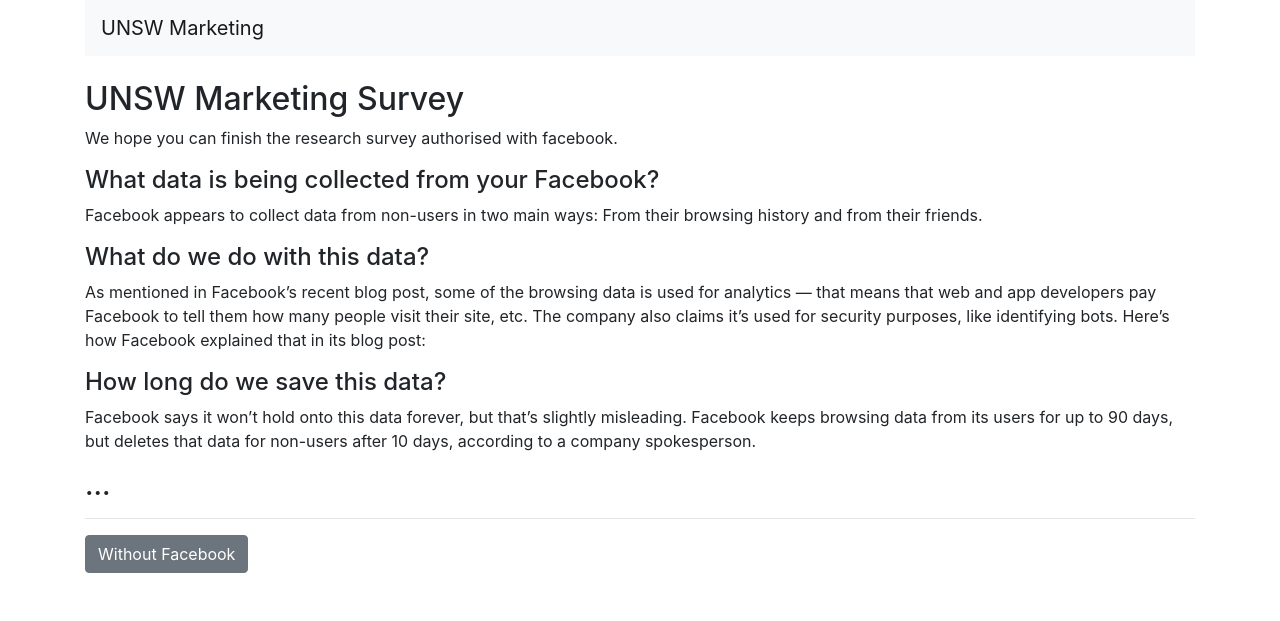
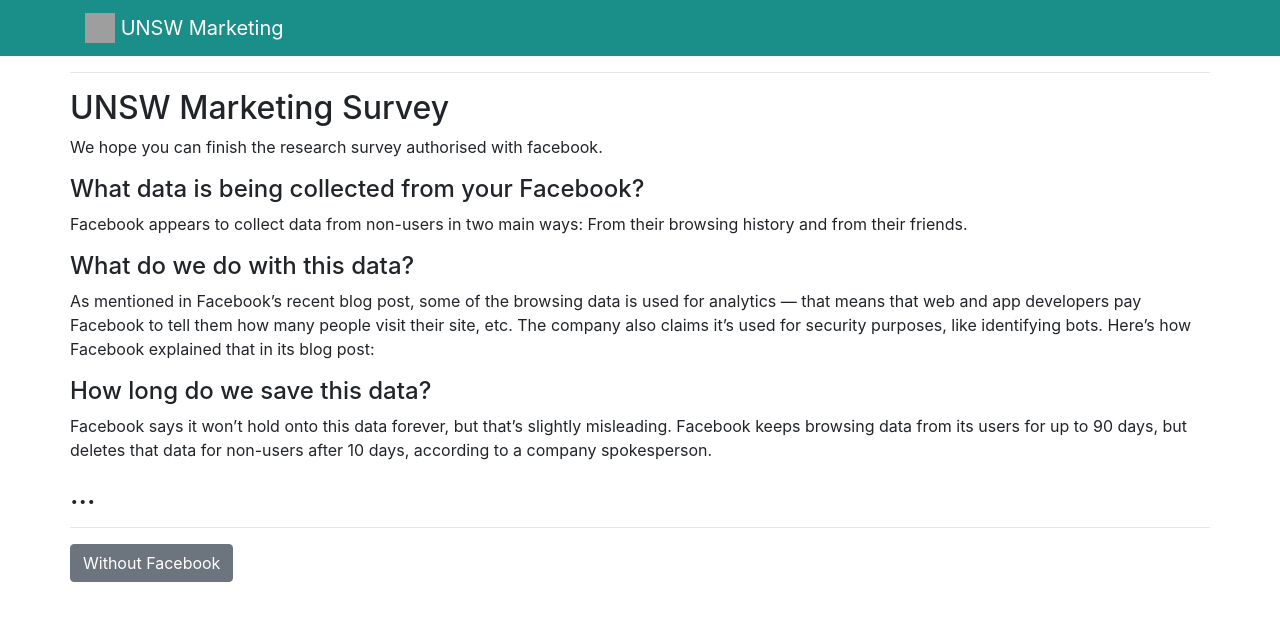
Before and after one commit to kfengc27/research_app, a Django app: page / in a window 1280 px wide. Shown: the top 621 px of the page. Run offline with Django 3.2, Linux system fonts and the light colour scheme; some libraries are stand-ins or nearby versions; grey boxes are pictures that could not be loaded.

Commit message:
modify nav

```diff
--- a/account/templates/base.html
+++ b/account/templates/base.html
@@ -9,17 +9,45 @@
    <body>
    <div id="fb-root"></div>
 <script async defer crossorigin="anonymous" src="https://connect.facebook.net/en_US/sdk.js#xfbml=1&version=v3.2&appId=1249499325201718&autoLogAppEvents=1"></script>
+    <nav class="navbar navbar-light" style="background-color: #1a8e88;">
+    <div class="container">
+      <a class="navbar-brand" href="#" style="color: white">
+    <img src="/docs/4.3/assets/brand/bootstrap-solid.svg" width="30" height="30" class="d-inline-block align-top" alt="">
+    UNSW Marketing
+  </a>
+<div id = "status" style="color:red"></div>
+    {% if messages %}
+     <ul class="messages">
+       {% for message in messages %}
+         <li class="{{ message.tags }}">
+{{ message|safe }}
+<a href="#" class="close">✖</a>
+         </li>
+       {% endfor %}
+     </ul>
+   {% endif %}
+
+  <div class="collapse navbar-collapse" id="navbarNavAltMarkup">
+    <div class="navbar-nav">
+      <a class="nav-item nav-link active" href="#">Home <span class="sr-only">(current)</span></a>
+      <a class="nav-item nav-link" href="#">Features</a>
+      <a class="nav-item nav-link" href="#">Pricing</a>
+      <a class="nav-item nav-link disabled" href="#" tabindex="-1" aria-disabled="true">Disabled</a>
+    </div>
+  </div>
+
+  </div>
+
+    </nav>
   <div class="container">
+
   <div class="row">
-    <div class="col-4">
-    </div>
-    <div class="col-12">
+
       <div id="header">
-      <nav class="navbar navbar-light bg-light">
-      <a class="navbar-brand" href="#">UNSW Marketing</a>
-</nav>
-<br>
-       {% comment %} <span class="logo">UNSW Marketing <div id = "status" style="color:red"></div> </span> {% endcomment %}
+
+
+
+        <div id = "status" style="color:red"></div>
           {% if messages %}
      <ul class="messages">
        {% for message in messages %}
@@ -30,14 +58,13 @@
        {% endfor %}
      </ul>
    {% endif %}
-     </div>
+       <hr>
+
      <div id="content">
        {% block content %}
        {% endblock %}
      </div>
     </div>
-    <div class="col-4">
-    </div>
   </div>
 </div>
    </body>
```
